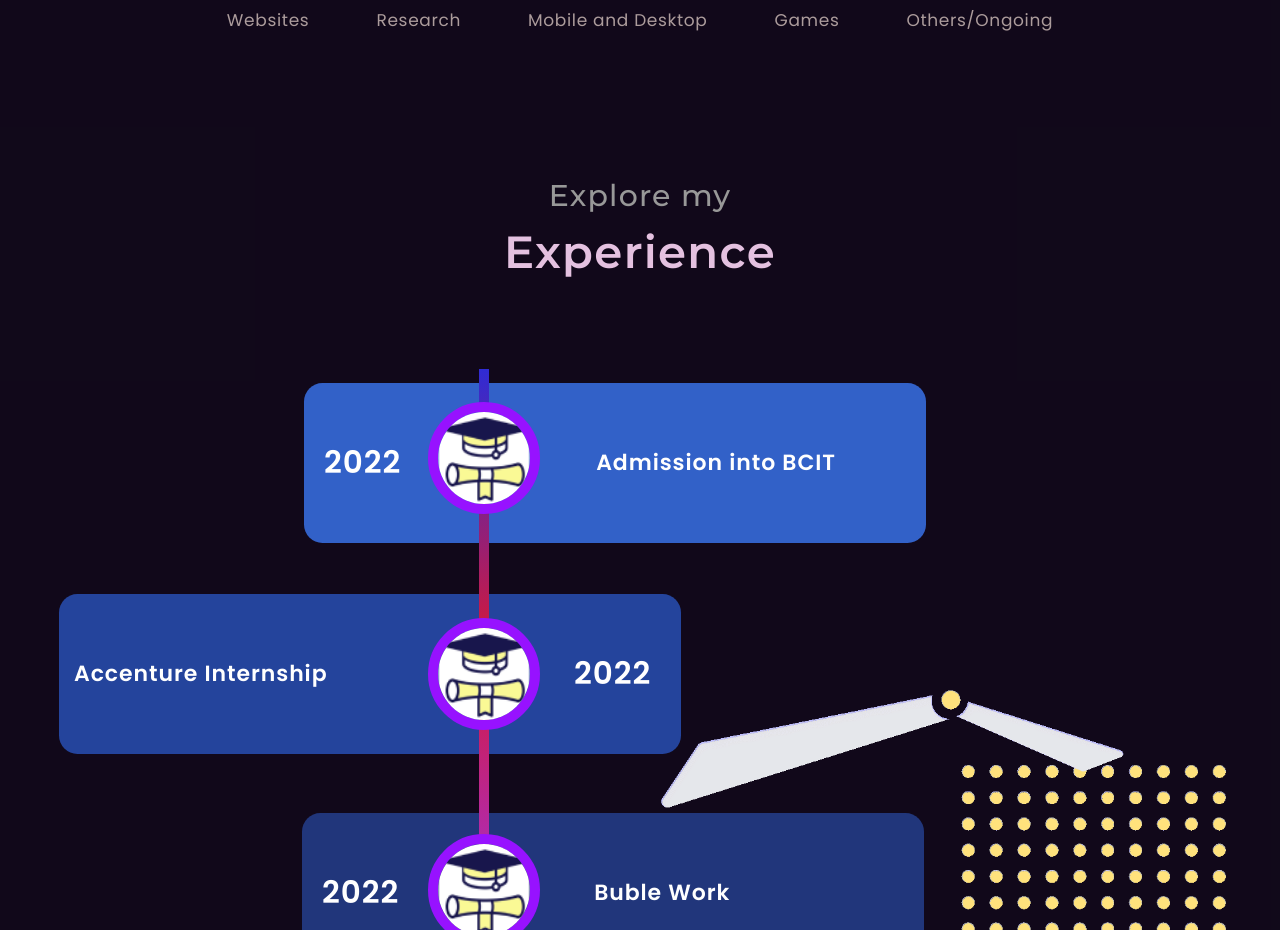
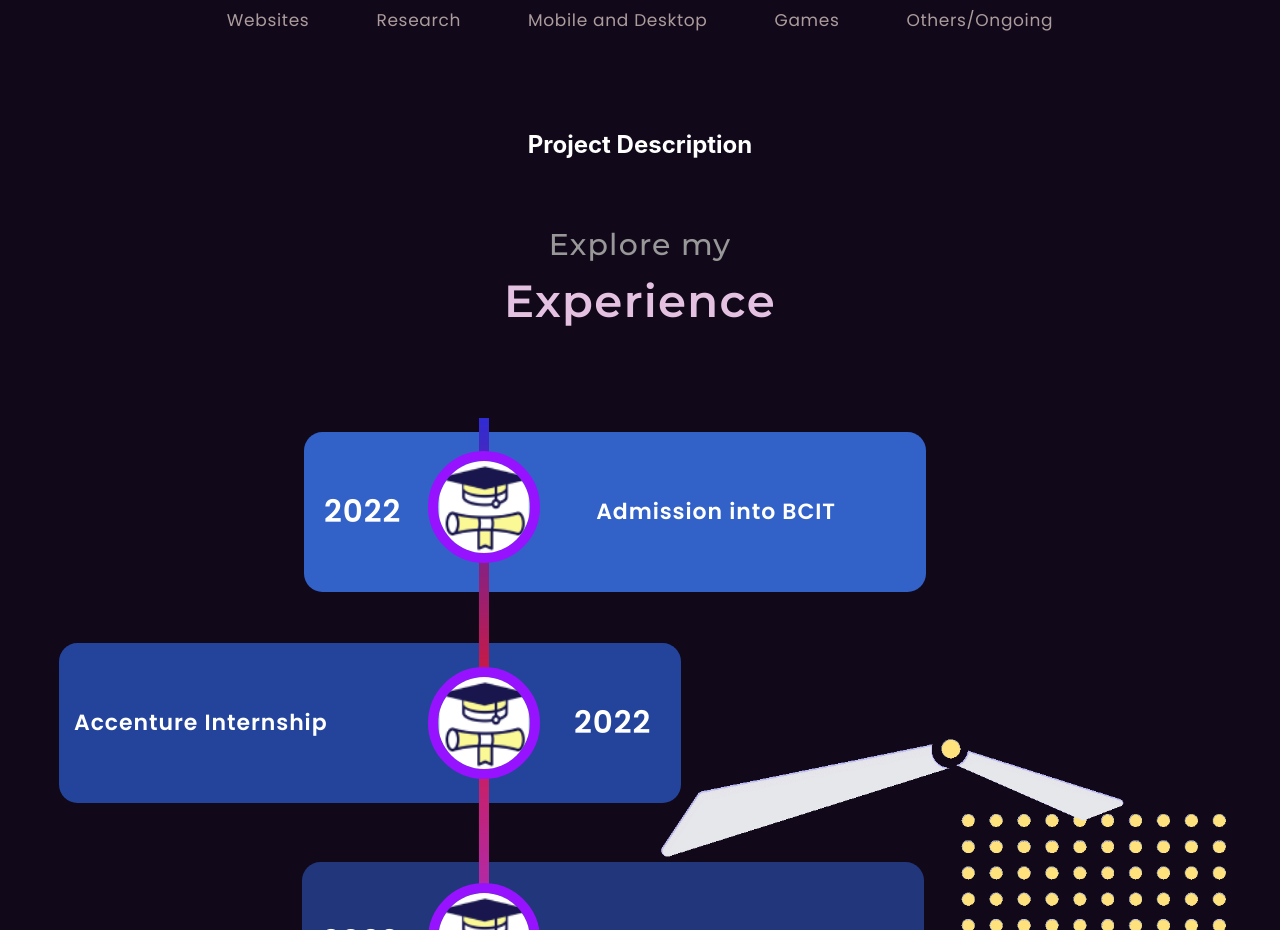
Before and after one commit to Rai-Sahil/Portfolio-React, a React (Create React App) app: page /project/1 in a window 1280 px wide. Shown: the part 2160-3090 px from the top of the page. Built offline with nearby package versions, Linux system fonts and the light colour scheme; a web font is replaced by a local one.

Commit message:
Project Desc page template added

```diff
--- a/src/App.js
+++ b/src/App.js
@@ -5,12 +5,12 @@ import Home from './Pages/HomePage/HomePage';
 import Projects from './Pages/ProjectPage/ProjectPage';
 import Skills from './Pages/SkillsPage/SkillsPage';
 import ProjectNavBar from './NavBars/ProjectNavBar/projectNavBar';
-import projects from './Data/Projects-Data';
 import ExperiencePage from './Pages/ExperiencePage/ExperiencePage';
 import Footer from './Pages/Footer/Footer';
 import RefPage from './Pages/ReferencePage/RefPage';
 import Courses from './Pages/CoursesPage/CoursesPage';
 import Publication from './Pages/Publication/Publication';
+import ProjectDescription from './Pages/ProjectDescriptionPage/ProjectDescription';
 
 function App() {
   return (
@@ -31,6 +31,9 @@ function App() {
           <Route path="/mobile-desktop-apps" element={ <Projects command='MOBILE AND DESKTOP'/> } />
           <Route path="/games" element={ <Projects command='GAMES'/> } />
           <Route path="/rest-of-them" element={ <Projects command=''/> } />
+
+          {/* For Project Description Page */}
+          <Route path="/project/:id" element={ <ProjectDescription/> } />
         </Routes>
 
         <ExperiencePage />
--- /dev/null
+++ b/src/Pages/ProjectDescriptionPage/ProjectDescription.js
@@ -0,0 +1,9 @@
+const ProjectDescription = () => {
+    return (
+        <div>
+            <h1>Project Description</h1>
+        </div>
+    );
+}
+
+export default ProjectDescription;
```
Also changed, not shown: 1 other file (tests, documents, lock files or other folders).
